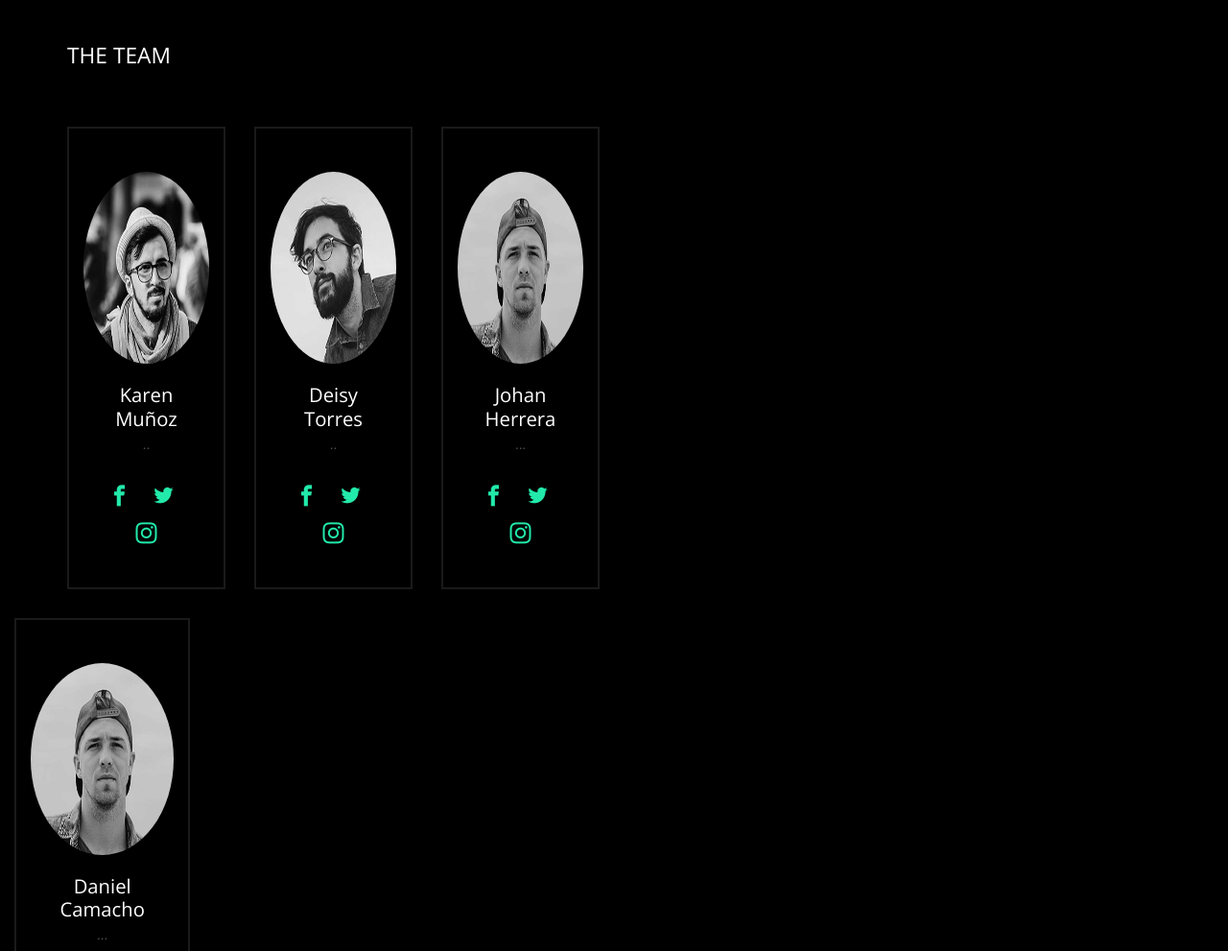
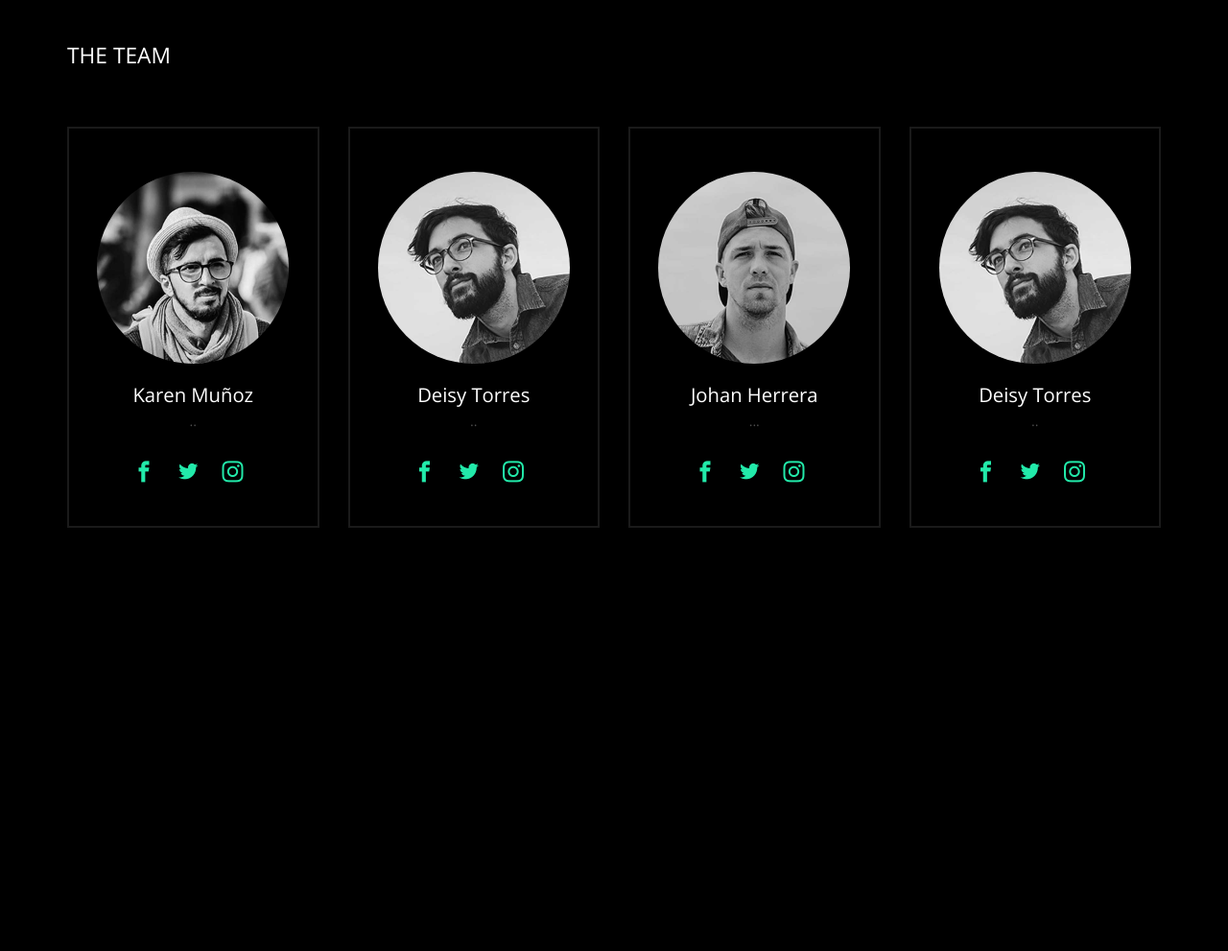
Before and after one commit to EMAUIS/UIS-EMA, a website: page index.html in a window 1280 px wide. Shown: the part 1180-2171 px from the top of the page at 96% size. After the commit the page ends 1824 px from the top, so only its background shows below. Drawn offline with nearby package versions, Linux system fonts and the light colour scheme; files whose address does not match are found by name.

Commit message:
Update index.html

```diff
--- a/index.html
+++ b/index.html
@@ -151,7 +151,7 @@
         </div>
       </div>
       <div class="row">
-        <div class="col-md-2 probootstrap-animate">
+        <div class="col-md-3 probootstrap-animate">
           <div class="probootstrap-card probootstrap-person text-center">
             <div class="probootstrap-card-media">
               <img src="img/person_1.jpg" class="img-responsive" alt="Free HTML5 Template by uicookies.com">
@@ -168,7 +168,7 @@
             </div>
           </div>
         </div>
-        <div class="col-md-2 probootstrap-animate">
+        <div class="col-md-3 probootstrap-animate">
           <div class="probootstrap-card probootstrap-person text-center">
             <div class="probootstrap-card-media">
               <img src="img/person_2.jpg" class="img-responsive" alt="Free HTML5 Template by uicookies.com">
@@ -185,7 +185,7 @@
             </div>
           </div>
         </div>
-        <div class="col-md-2 probootstrap-animate">
+        <div class="col-md-3 probootstrap-animate">
           <div class="probootstrap-card probootstrap-person text-center">
             <div class="probootstrap-card-media">
               <img src="img/person_3.jpg" class="img-responsive" alt="Free HTML5 Template by uicookies.com">
@@ -202,16 +202,14 @@
             </div>
           </div>
         </div>
-      </div>
-    </div>
-     <div class="col-md-2 probootstrap-animate">
+         <div class="col-md-3 probootstrap-animate">
           <div class="probootstrap-card probootstrap-person text-center">
             <div class="probootstrap-card-media">
-              <img src="img/person_3.jpg" class="img-responsive" alt="Free HTML5 Template by uicookies.com">
+              <img src="img/person_2.jpg" class="img-responsive" alt="Free HTML5 Template by uicookies.com">
             </div>
             <div class="probootstrap-card-text">
-              <h2 class="probootstrap-card-heading mb0">Daniel Camacho</h2>
-              <p><small>...</small></p>
+              <h2 class="probootstrap-card-heading mb0">Deisy Torres</h2>
+              <p><small>..</small></p>
               <p> </p>
               <ul class="probootstrap-social">
                 <li><a href="#"><i class="icon-facebook2"></i></a></li>
```
